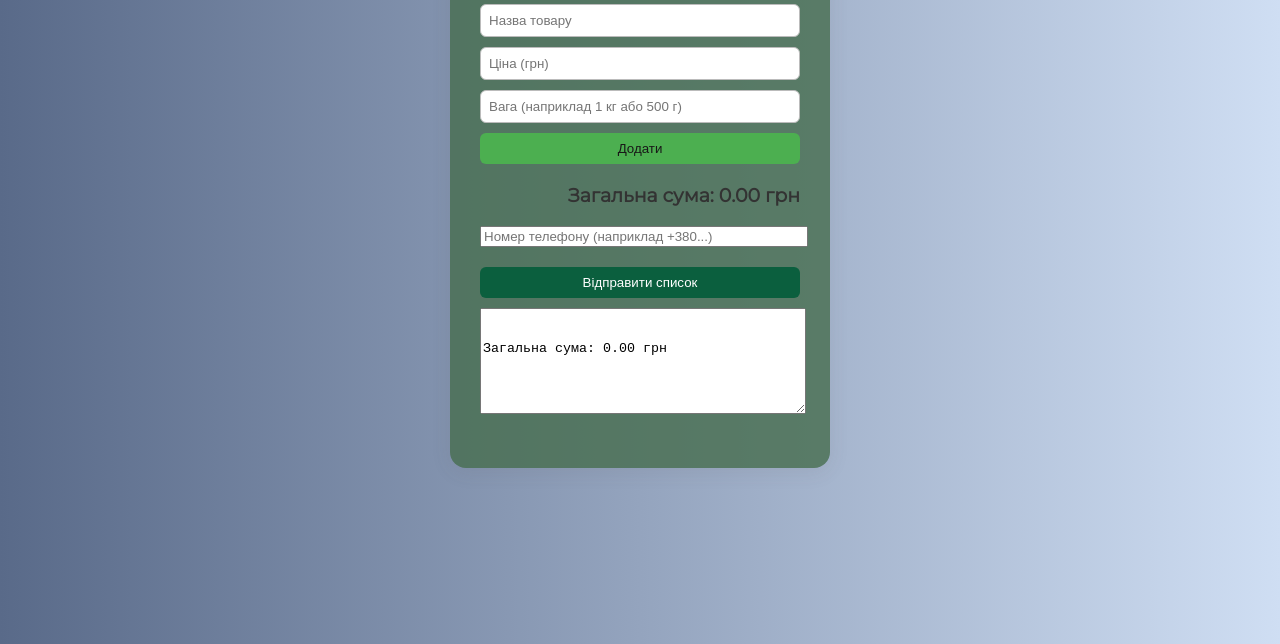
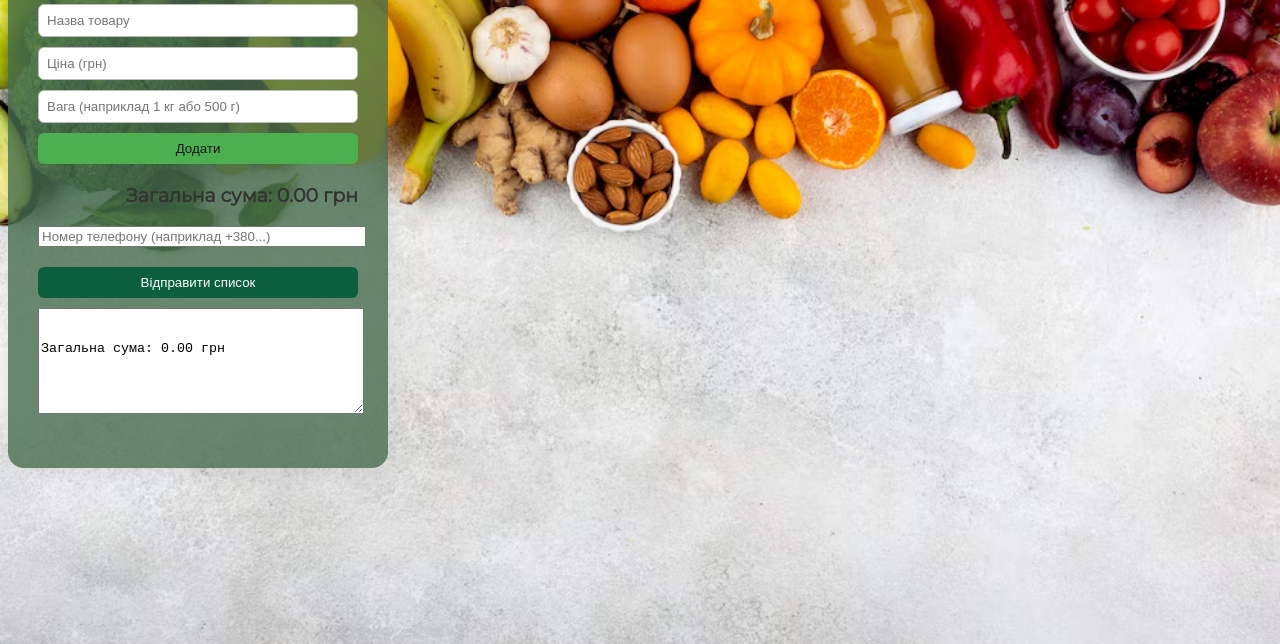
Before and after one commit to ANykyfor/Prodactlist, a plain HTML site: page html/index.html in a window 1280 px wide. Shown: the part 156-800 px from the top of the page. Drawn offline with Linux system fonts and the light colour scheme.

Commit message:
add background img

```diff
--- a/css/styles.css
+++ b/css/styles.css
@@ -1,13 +1,11 @@
 /* Загальний фон сторінки */
 body {
-   font-family: 'Montserrat', sans-serif;
-  background: linear-gradient(to right, #596a89, #cfdef3);
-  margin: 0;
-  padding: 0;
-  display: flex;
-  justify-content: center;
-  align-items: flex-start;
-  min-height: 100vh;
+  font-family: "Montserrat", sans-serif;
+  background-image: url("../img/products.avif");
+  background-size: cover;
+  background-repeat: no-repeat;
+  background-position: center;
+  background-attachment: fixed;
 }
 
 /* Контейнер */
```
Also changed, not shown: img/products.avif (added).
